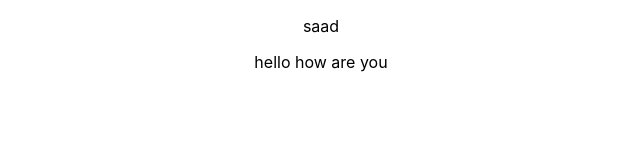
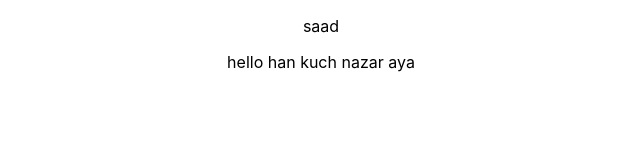
Before and after one commit to SaadMaybe/CF, a React (Create React App) app in the folder client/: page / in a window 1280 px wide. Shown: the top 160 px of the page, without its empty margins (319-959 px from the left). Built offline with nearby package versions, Linux system fonts and the light colour scheme.

Commit message:
see
han bi

```diff
--- a/client/src/App.js
+++ b/client/src/App.js
@@ -5,7 +5,7 @@ function App() {
   return (
     <div className="App">
       <p>saad</p>
-      <p>hello how are you</p>
+      <p>hello han kuch nazar aya</p>
     </div>
   );
 }
```
